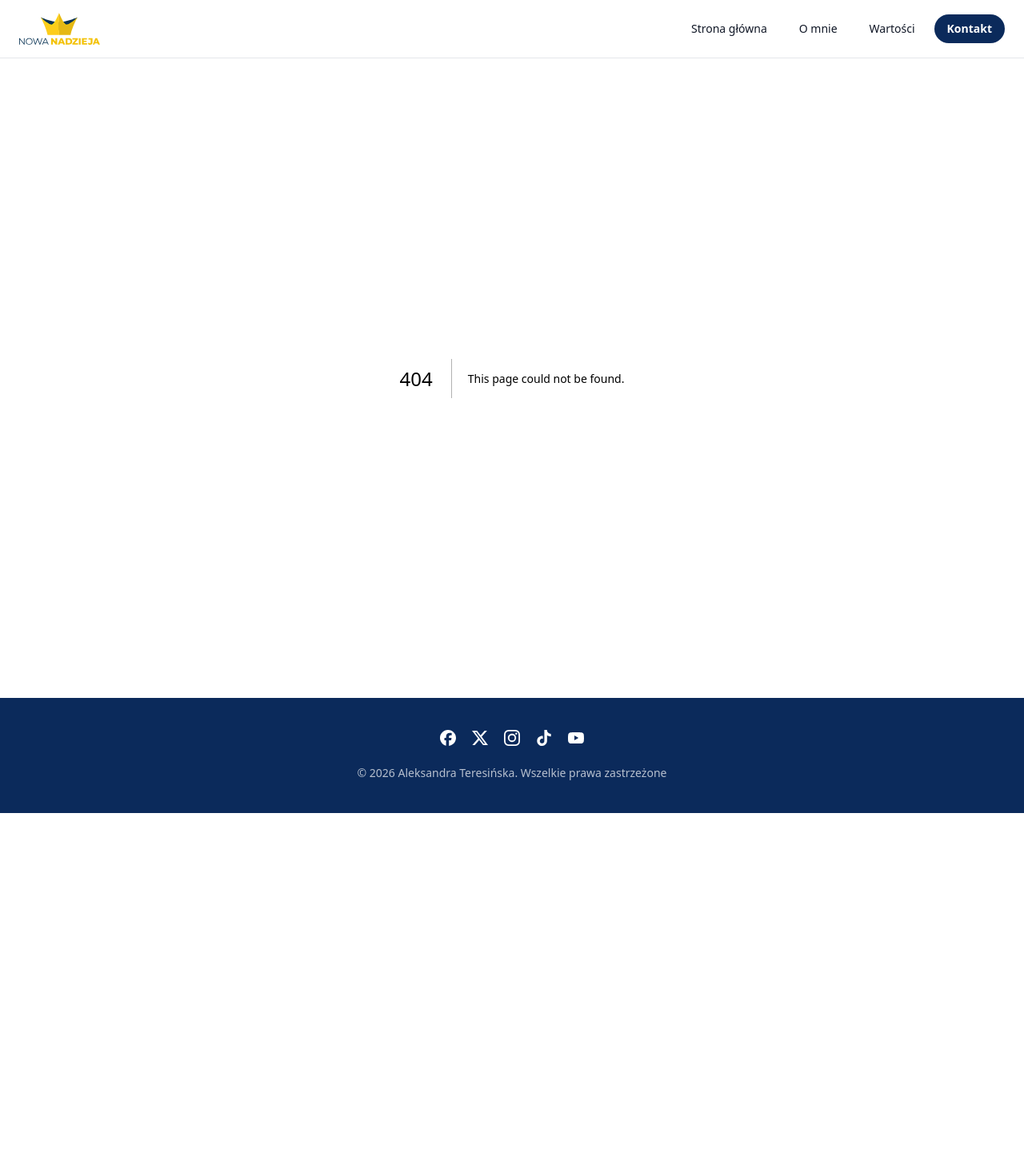
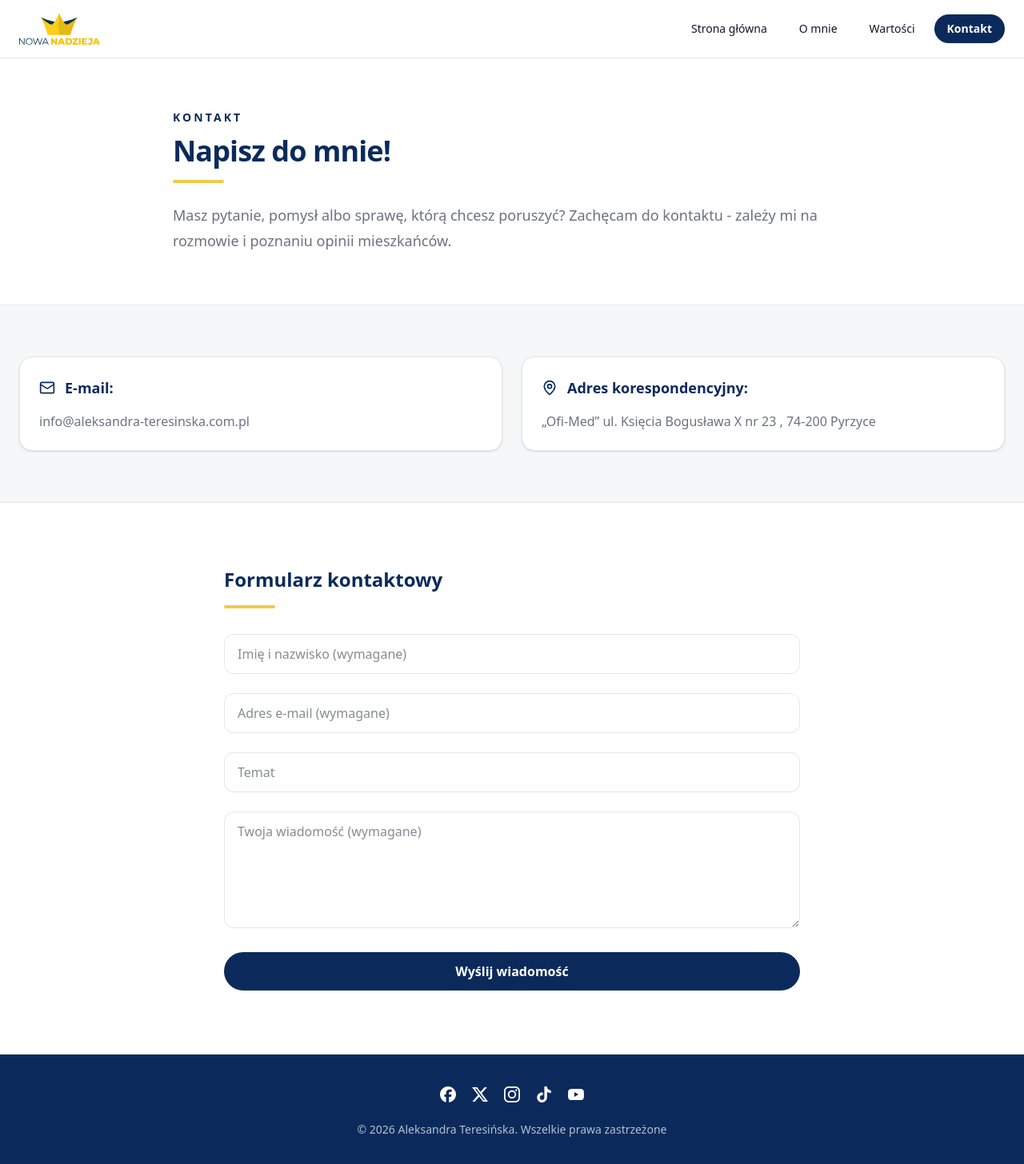
Before and after one commit to Kotvitz/aleksandra-teresinska-website, a Next.js app: page /kontakt in a window 1280 px wide. Before the commit this address had no page. Shown: the top 1456 px of the page at 80% size. Before the commit the page ends 1017 px from the top, so only its background shows below. Built offline with nearby package versions, Linux system fonts and the light colour scheme.

Commit message:
feat: create Contact page with form

```diff
--- /dev/null
+++ b/app/kontakt/page.tsx
@@ -0,0 +1,13 @@
+import ContactForm from "../src/components/ContactForm";
+import ContactInfo from "../src/components/ContactInfo";
+import ContactIntro from "../src/components/ContactIntro";
+
+export default function ContactPage() {
+  return (
+    <main className="bg-(--surface) text-(--text)">
+      <ContactIntro />
+      <ContactInfo />
+      <ContactForm />
+    </main>
+  );
+}
--- /dev/null
+++ b/app/src/components/ContactForm.tsx
@@ -0,0 +1,67 @@
+"use client";
+
+import { useState } from "react";
+
+export default function ContactForm() {
+  const [submitted, setSubmitted] = useState(false);
+
+  return (
+    <section className="bg-(--surface)">
+      <div className="mx-auto max-w-3xl px-6 py-20">
+        <h2 className="text-2xl font-bold text-(--brand-primary)">
+          Formularz kontaktowy
+        </h2>
+
+        <div className="mt-4 h-1 w-16 rounded-full bg-(--brand-accent)" />
+
+        {!submitted ? (
+          <form
+            onSubmit={(e) => {
+              e.preventDefault();
+              setSubmitted(true);
+            }}
+            className="mt-8 space-y-6"
+          >
+            <input
+              type="text"
+              placeholder="Imię i nazwisko (wymagane)"
+              required
+              className="w-full rounded-xl border border-(--border) px-4 py-3 outline-none focus:border-(--brand-primary)"
+            />
+
+            <input
+              type="email"
+              placeholder="Adres e-mail (wymagane)"
+              required
+              className="w-full rounded-xl border border-(--border) px-4 py-3 outline-none focus:border-(--brand-primary)"
+            />
+
+            <input
+              type="text"
+              placeholder="Temat"
+              className="w-full rounded-xl border border-(--border) px-4 py-3 outline-none focus:border-(--brand-primary)"
+            />
+
+            <textarea
+              placeholder="Twoja wiadomość (wymagane)"
+              rows={5}
+              required
+              className="w-full rounded-xl border border-(--border) px-4 py-3 outline-none focus:border-(--brand-primary)"
+            />
+
+            <button
+              type="submit"
+              className="w-full rounded-full bg-(--brand-primary) cursor-pointer px-6 py-3 font-semibold text-white transition hover:opacity-90"
+            >
+              Wyślij wiadomość
+            </button>
+          </form>
+        ) : (
+          <p className="mt-8 text-(--text-muted)">
+            Dziękuję za wiadomość. Odpowiedź zostanie udzielona tak szybko, jak to możliwe.
+          </p>
+        )}
+      </div>
+    </section>
+  );
+}
--- /dev/null
+++ b/app/src/components/ContactInfo.tsx
@@ -0,0 +1,35 @@
+import { Mail, MapPin } from "lucide-react";
+
+export default function ContactInfo() {
+  return (
+    <section className="border-b border-(--border) bg-(--surface-muted)">
+      <div className="mx-auto max-w-7xl px-6 py-16">
+        <div className="grid gap-6 md:grid-cols-2">
+
+          <div className="rounded-2xl border border-(--border) bg-(--surface) p-6 shadow-sm">
+            <div className="flex items-center gap-3 text-(--brand-primary)">
+              <Mail size={20} />
+              <h2 className="text-lg font-semibold">E-mail:</h2>
+            </div>
+
+            <p className="mt-4 text-(--text-muted)">
+              info@aleksandra-teresinska.com.pl
+            </p>
+          </div>
+
+          <div className="rounded-2xl border border-(--border) bg-(--surface) p-6 shadow-sm">
+            <div className="flex items-center gap-3 text-(--brand-primary)">
+              <MapPin size={20} />
+              <h2 className="text-lg font-semibold">Adres korespondencyjny: </h2>
+            </div>
+
+            <p className="mt-4 text-(--text-muted)">
+              „Ofi-Med” ul. Księcia Bogusława X nr 23 , 74-200 Pyrzyce
+            </p>
+          </div>
+
+        </div>
+      </div>
+    </section>
+  );
+}
--- /dev/null
+++ b/app/src/components/ContactIntro.tsx
@@ -0,0 +1,22 @@
+export default function ContactIntro() {
+  return (
+    <section className="border-b border-(--border) bg-(--surface)">
+      <div className="mx-auto max-w-4xl px-6 py-16">
+        <p className="text-sm font-semibold uppercase tracking-[0.22em] text-(--brand-primary)">
+          Kontakt
+        </p>
+
+        <h1 className="mt-3 text-3xl font-bold tracking-tight text-(--brand-primary) sm:text-4xl">
+          Napisz do mnie!
+        </h1>
+
+        <div className="mt-4 h-1 w-16 rounded-full bg-(--brand-accent)" />
+
+        <p className="mt-6 text-lg leading-8 text-(--text-muted)">
+          Masz pytanie, pomysł albo sprawę, którą chcesz poruszyć?
+          Zachęcam do kontaktu - zależy mi na rozmowie i poznaniu opinii mieszkańców.
+        </p>
+      </div>
+    </section>
+  );
+}
```
